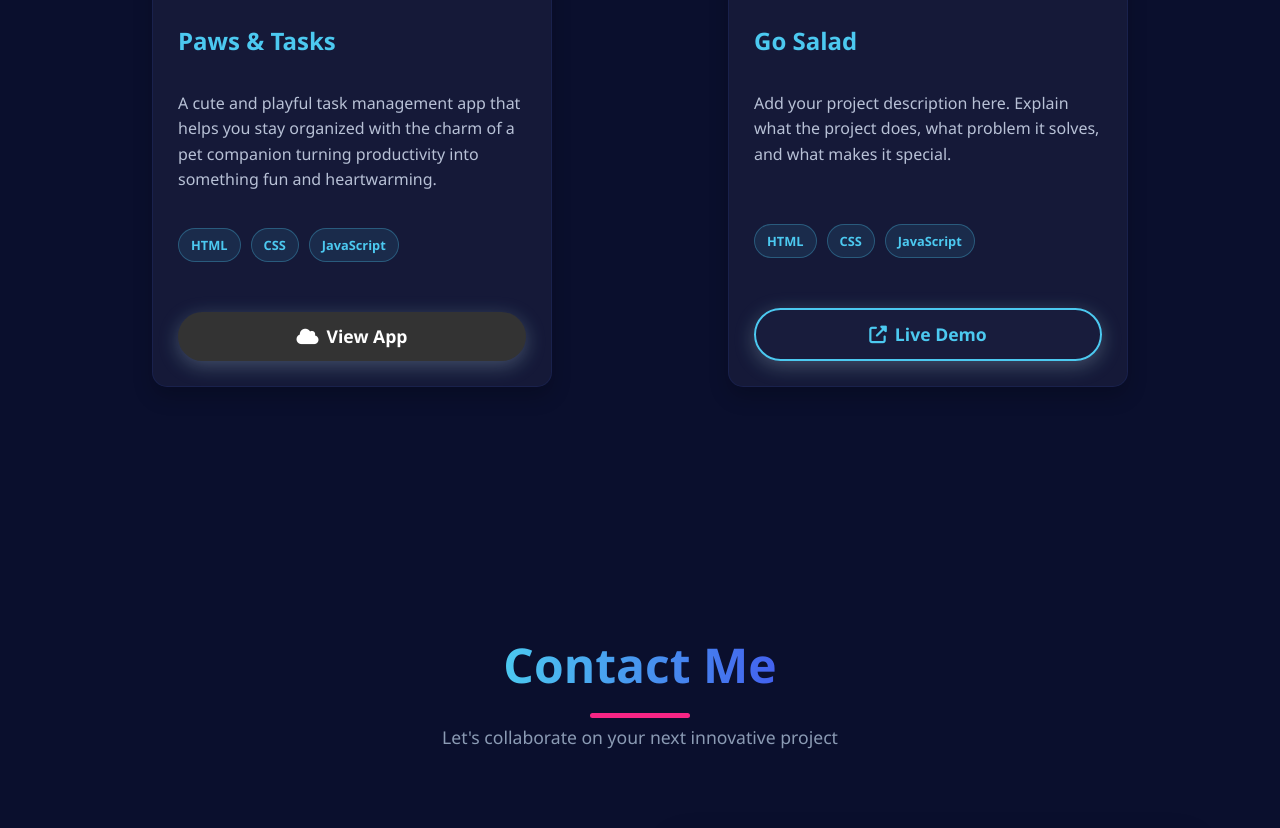
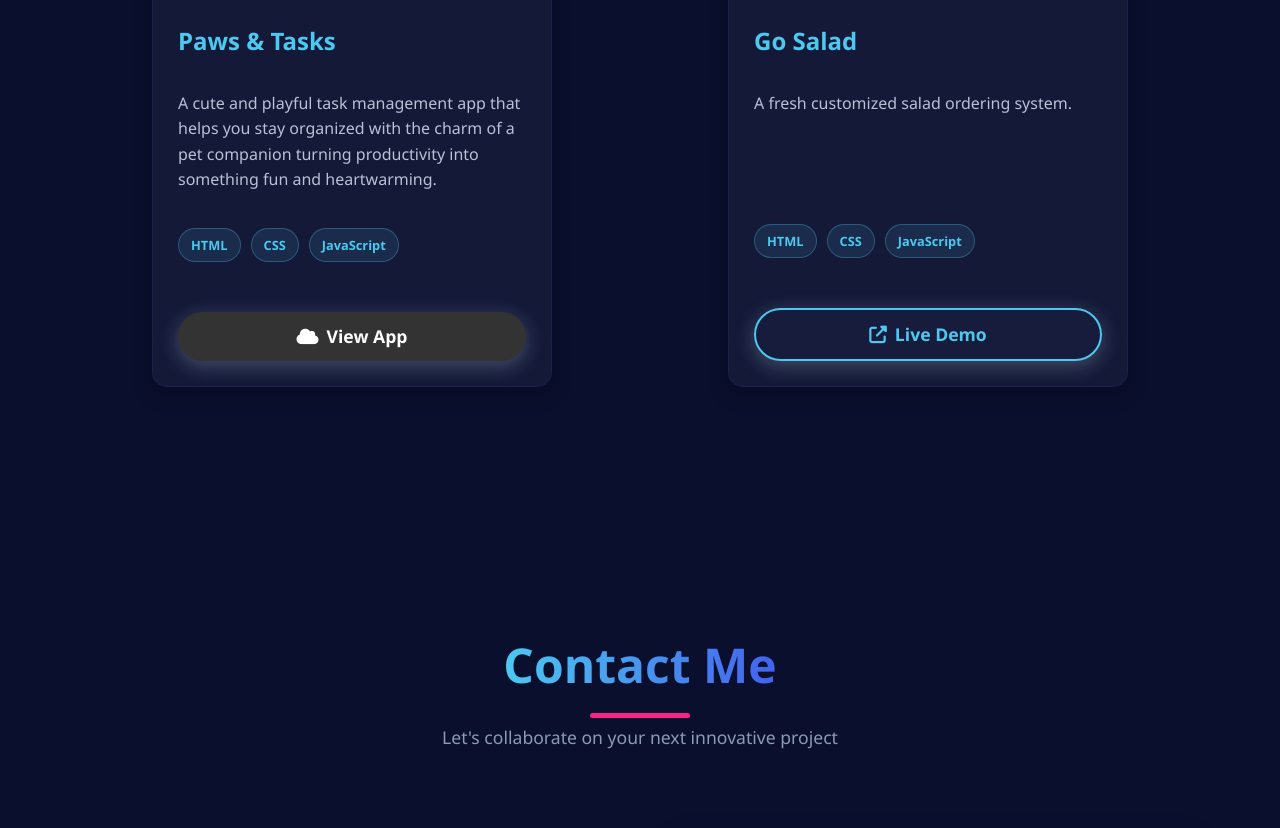
Before and after one commit to trichamonteccalvo/Personal-Profile, a plain HTML site: page index.html in a window 1280 px wide. Shown: the part 3269-4097 px from the top of the page. Drawn offline with Linux system fonts and the light colour scheme.

Commit message:
Update index.html

```diff
--- a/index.html
+++ b/index.html
@@ -257,7 +257,7 @@
                     </div>
                     <div class="project-info">
                         <h3>Go Salad</h3>
-                        <p>Add your project description here. Explain what the project does, what problem it solves, and what makes it special.</p>
+                        <p>A fresh customized salad ordering system.</p>
                         <div class="project-tech">
                             <span class="tech-tag">HTML</span>
                             <span class="tech-tag">CSS</span>
```
